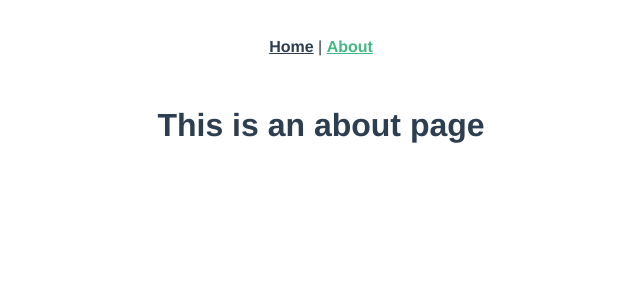
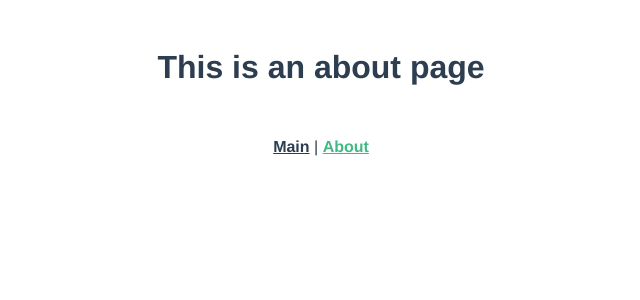
Before and after one commit to TenProtons/weight-prediction-app, a Vue app: page /about in a window 1280 px wide. Shown: the top 300 px of the page, without its empty margins (319-959 px from the left). Built offline with nearby package versions, Linux system fonts and the light colour scheme.

Commit message:
in process

```diff
--- a/src/App.vue
+++ b/src/App.vue
@@ -1,9 +1,9 @@
 <template>
+  <router-view />
   <nav>
-    <router-link to="/">Home</router-link> |
+    <router-link to="/">Main</router-link> |
     <router-link to="/about">About</router-link>
   </nav>
-  <router-view />
 </template>
 
 <style lang="scss">
--- a/src/main.ts
+++ b/src/main.ts
@@ -1,13 +1,15 @@
+// main.ts
 import { createApp } from "vue";
 import App from "./App.vue";
 import router from "./router";
 import { createI18n } from "vue-i18n";
 
+// Import locale messages
 import en from "./locales/en.json";
 import uk from "./locales/uk.json";
 
 const i18n = createI18n({
-  locale: "uk",
+  locale: "uk", // Set default locale to Ukrainian
   fallbackLocale: "en",
   messages: {
     en,
@@ -15,4 +17,13 @@ const i18n = createI18n({
   },
 });
 
-createApp(App).use(router).use(i18n).mount("#app");
+const app = createApp(App);
+
+app.use(router);
+app.use(i18n);
+
+// Register $t globally
+app.config.globalProperties.$t = i18n.global.t;
+
+// Mount the app
+app.mount("#app");
--- a/src/router/index.ts
+++ b/src/router/index.ts
@@ -1,11 +1,11 @@
 import { createRouter, createWebHistory, RouteRecordRaw } from "vue-router";
-import HomeView from "../views/HomeView.vue";
+import Main from "../views/Main.vue";
 
 const routes: Array<RouteRecordRaw> = [
   {
     path: "/",
-    name: "home",
-    component: HomeView,
+    name: "Main",
+    component: Main,
   },
   {
     path: "/about",
--- /dev/null
+++ b/src/views/Main.vue
@@ -0,0 +1,72 @@
+<template>
+  <div id="app">
+    <h1>{{ t("appTitle") }}</h1>
+    <UserInputForm @calculate="handleCalculate" />
+    <div v-if="weightData.length">
+      <p>{{ hintMessage }}</p>
+      <WeightChart :weight-data="weightData" />
+    </div>
+  </div>
+</template>
+
+<script lang="ts">
+import { defineComponent, ref } from "vue";
+import { useI18n } from "vue-i18n"; // Import useI18n
+import UserInputForm from "@/components/UserInputForm.vue";
+import WeightChart from "@/components/WeightChart.vue";
+import {
+  UserData,
+  calculateCalorieAdjustment,
+  predictWeightOverTime,
+} from "@/utils/calculator";
+import { saveData, loadData } from "@/services/storage";
+
+export default defineComponent({
+  // eslint-disable-next-line vue/multi-word-component-names
+  name: "Main",
+  components: {
+    // UserInputForm,
+    // WeightChart,
+  },
+  setup() {
+    const { t } = useI18n(); // Extract t from useI18n
+
+    const weightData = ref<Array<{ day: number; weight: number }>>([]);
+    const hintMessage = ref("");
+
+    const handleCalculate = (userData: UserData) => {
+      // Save user data to localStorage
+      saveData("userData", userData);
+
+      const calorieAdjustment = calculateCalorieAdjustment(userData);
+      hintMessage.value = t("weightChangeHint", {
+        calories: calorieAdjustment.toFixed(2),
+      });
+
+      weightData.value = predictWeightOverTime(userData);
+    };
+
+    // Load user data on component mount
+    const savedUserData = loadData("userData");
+    if (savedUserData) {
+      handleCalculate(savedUserData);
+    }
+
+    return {
+      weightData,
+      hintMessage,
+      handleCalculate,
+      t, // Expose t to the template
+    };
+  },
+});
+</script>
+
+<style>
+/* Global styles */
+#app {
+  max-width: 800px;
+  margin: 0 auto;
+  padding: 20px;
+}
+</style>
```
Also changed, not shown: .eslintrc.js.
